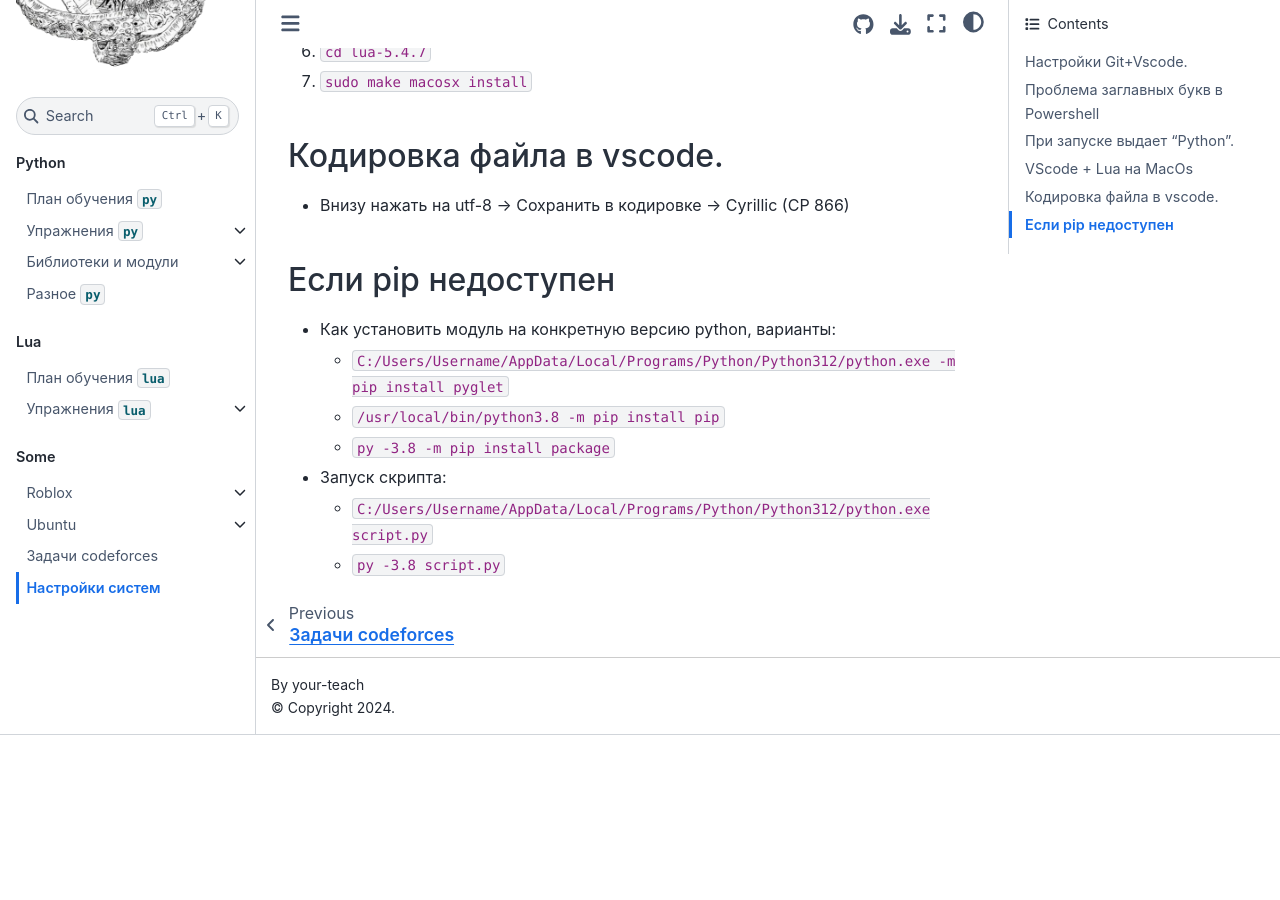
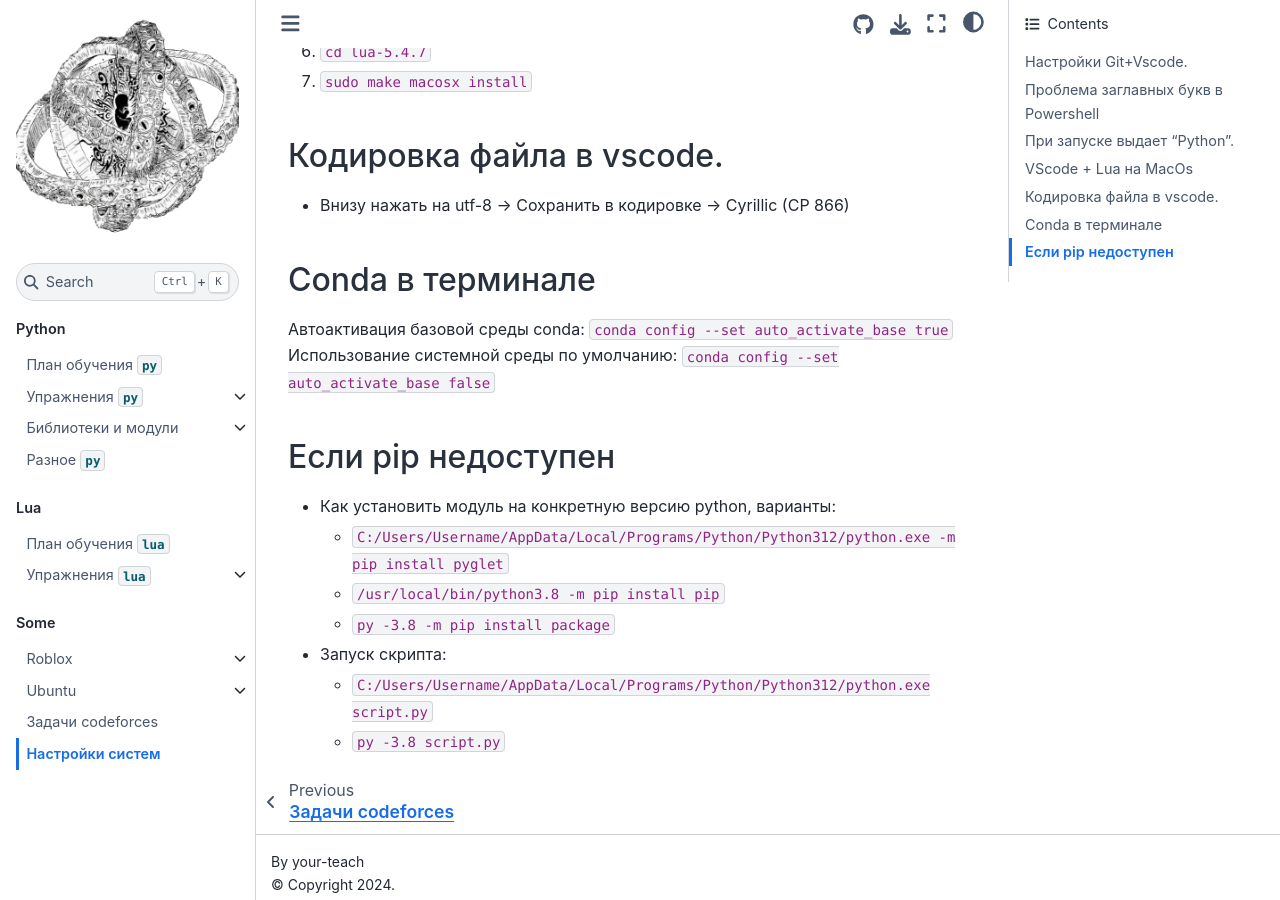
Before and after one commit to your-teach/faithpages, a Jupyter Book: the page built from Some/settings-system.md, in a window 1280 px wide and 900 px high, scrolled down 1764 px. Built offline with Jupyter Book 1.0.4 settings and Sphinx 7.4.7 and the Sphinx Book theme 1.1.4, drawn with Linux system fonts in a browser that asks for light colours; pages that are not in the unit, such as notebooks, are missing from menus; before the commit the page ends 2499 px from its top, so only the background shows below that.

Commit message:
edit settings-system

```diff
--- a/Some/settings-system.md
+++ b/Some/settings-system.md
@@ -62,6 +62,11 @@
 ## Кодировка файла в vscode.
 - Внизу нажать на utf-8 -> Сохранить в кодировке -> Cyrillic (CP 866)
 
+## Conda в терминале
+Автоактивация базовой среды conda:
+`conda config --set auto_activate_base true`
+Использование системной среды по умолчанию:
+`conda config --set auto_activate_base false`
 
 ## Если pip недоступен
 - Как установить модуль на конкретную версию python, варианты:
```
